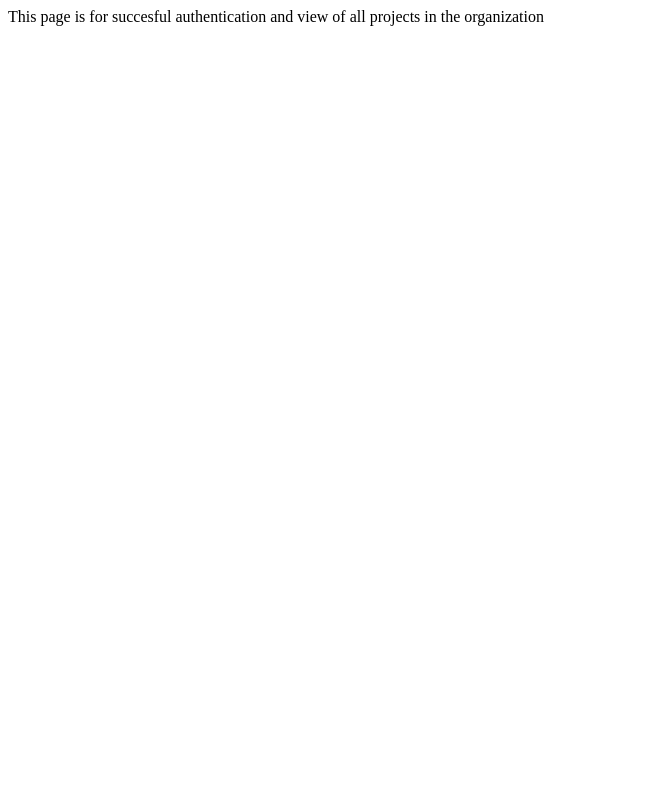
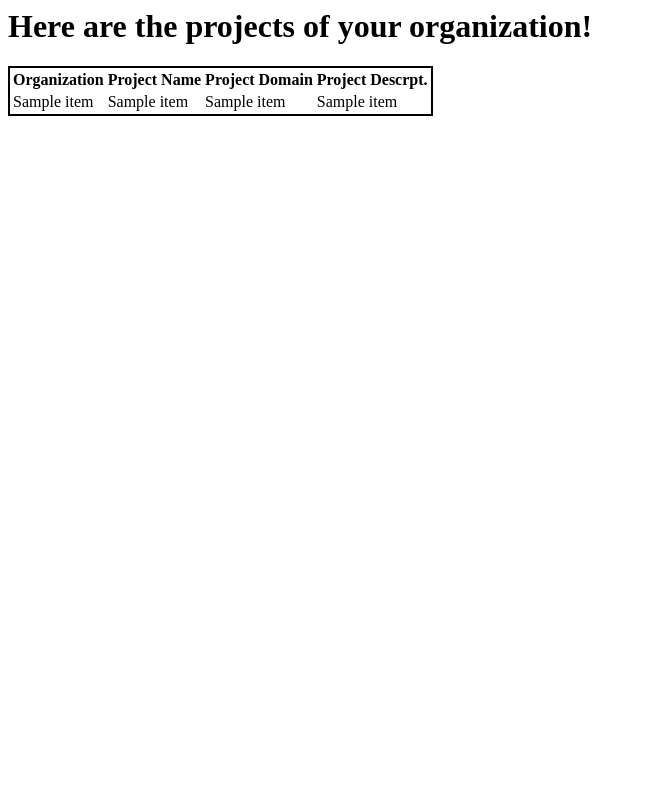
Before and after one commit to BhanuDhar99/Employee_Management_System, a Flask app: template templates/admin_portal_pages/show_admin_org_projects.html in a window 1280 px wide. Shown: the whole page, without its empty margins (0-645 px from the left). Run offline with Flask 2, Linux system fonts and the light colour scheme; the template is opened without the code that fills it: most values are stand-ins (such as "Sample title", 1, 10 or a date in 2020).

Commit message:
Added functionality for viewing projects

```diff
--- a/templates/admin_portal_pages/admin_create_new_project.html
+++ b/templates/admin_portal_pages/admin_create_new_project.html
@@ -50,6 +50,6 @@
 		</div>
 
 </form>
-
+<a href = '/reroute_to_admin_portal'><button>Go back</button></a>
 </body>
 </html>
--- a/templates/admin_portal_pages/admin_view_extract_info.html
+++ b/templates/admin_portal_pages/admin_view_extract_info.html
@@ -37,5 +37,7 @@
 <input type=submit value='Enter' name='submit_btn'>
 		</div>
 </form>
+<a href = '/reroute_to_admin_portal'><button>Go back</button></a>
+
 </body>
 </html>
--- a/templates/admin_portal_pages/show_admin_org_projects.html
+++ b/templates/admin_portal_pages/show_admin_org_projects.html
@@ -1,3 +1,37 @@
 <html>
-This page is for succesful authentication and view of all projects in the organization
+<head>
+<style>
+table{
+ border : 2px black solid;
+}
+th{ border : 0px 0px 0px 2px black solid;
+}
+</style>
+<title>This is the project view page after successful authentication</title>
+</head>
+<body>
+<H1>Here are the projects of your organization!</H1>
+<table>
+{% for item in items %}
+    <tr>
+       <th>Organization</th>
+<th>Project Name</th>
+<th>Project Domain</th>
+<th>Project Descrpt.</th>
+    </tr>
+
+<tr>
+
+<td>{{item[1]}}</td>
+
+<td>{{item[2]}}</td>
+
+<td>{{item[3]}}</td>
+
+<td>{{item[4]}}</td>
+
+
+</tr>
+{% endfor %}
+</body>
 </html>
```
